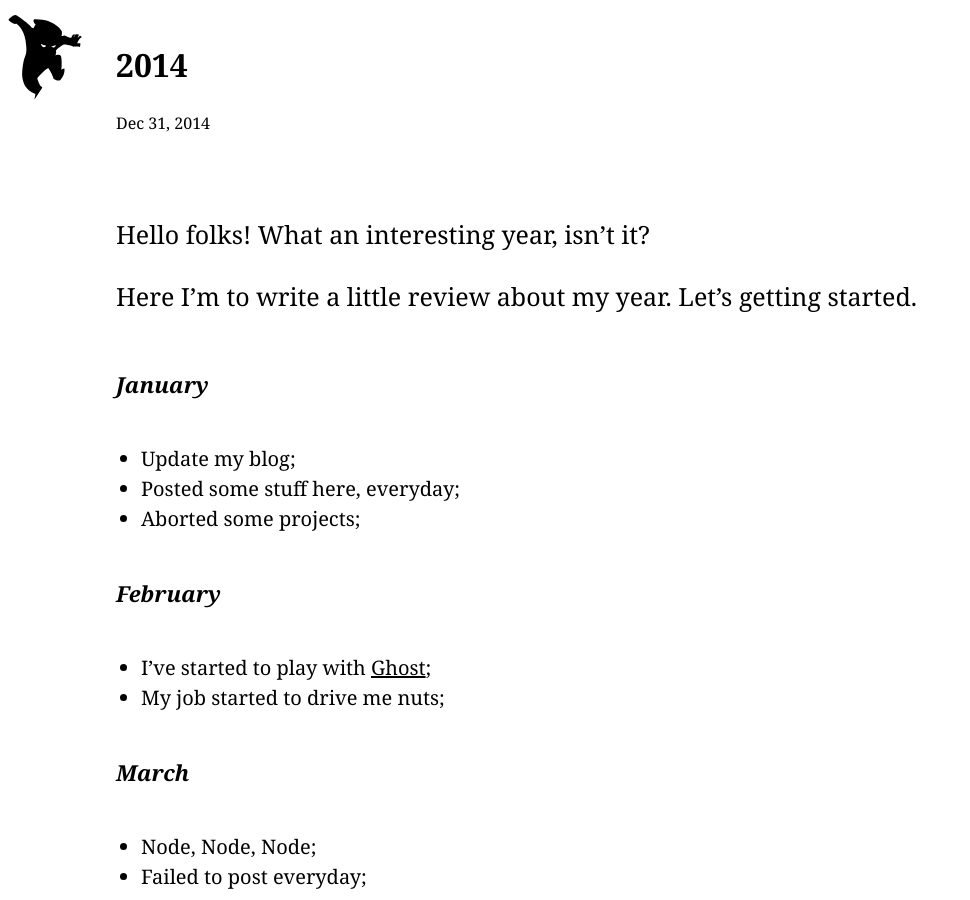
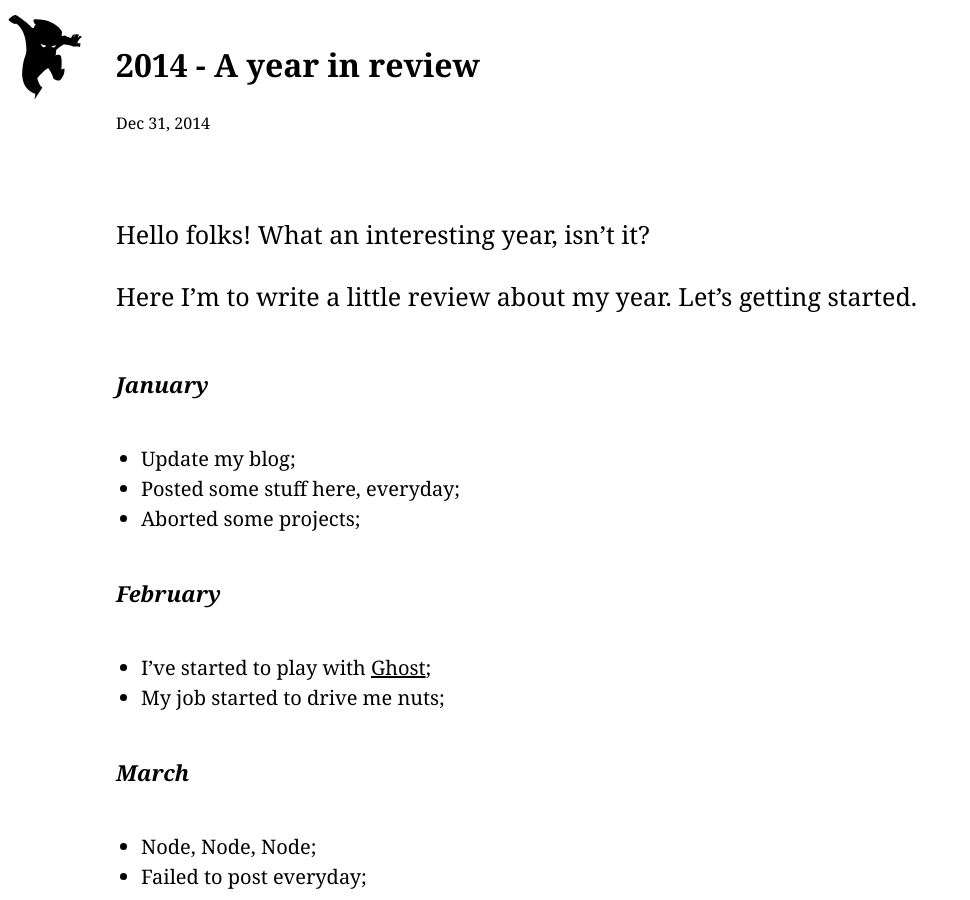
Before and after one commit to AgtLucas/the-legacy, a Jekyll site: the page built from _posts/2014-12-31-two-thousand-and-fourteen.markdown, in a window 1280 px wide and 900 px high. Shown: the whole window, without its empty margins (0-970 px from the left). Built offline with Jekyll 4.4.1, drawn with Linux system fonts in a browser that asks for light colours.

Commit message:
Update post title

```diff
--- a/_posts/2014-12-31-two-thousand-and-fourteen.markdown
+++ b/_posts/2014-12-31-two-thousand-and-fourteen.markdown
@@ -1,6 +1,6 @@
 ---
 layout: post
-title: "2014"
+title: "2014 - A year in review"
 date: 2014-12-31 08:00:00
 categories: blog
 description: A year full of surprises
```
